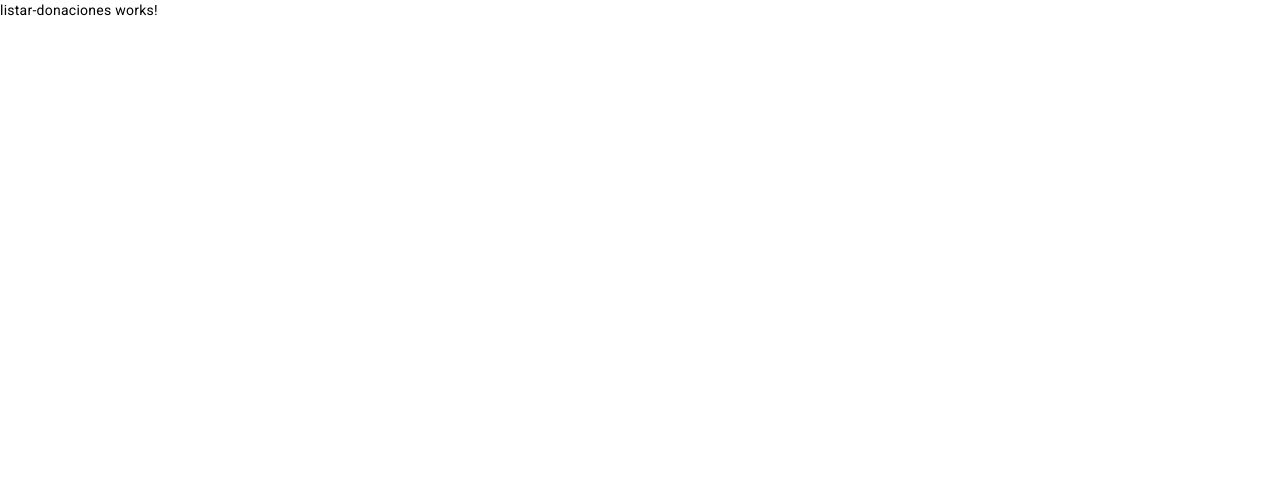
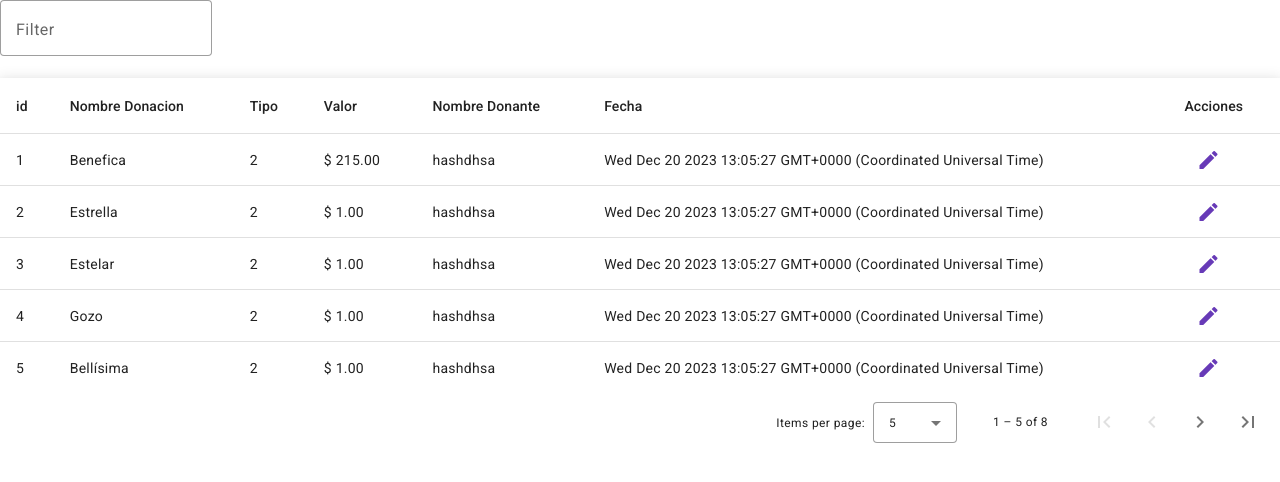
Before and after one commit to fundacion-ama-org/ama-platform-frontend, an Angular app: page /donaciones/listarDonaciones in a window 1280 px wide. Shown: the top 482 px of the page. Built offline with nearby package versions, Linux system fonts and the light colour scheme.

Commit message:
consultar & modificar

```diff
--- a/src/app/modules/donaciones/donaciones-routing.module.ts
+++ b/src/app/modules/donaciones/donaciones-routing.module.ts
@@ -13,6 +13,10 @@ const routes: Routes = [
     component: AddDonacionComponent
   },
   {
+    path: 'editarDonaciones/:id',
+    component: AddDonacionComponent
+  },
+  {
     path: '**',
     redirectTo: 'listarDonaciones'
   }
--- a/src/app/modules/donaciones/interfaces/interfaces.ts
+++ b/src/app/modules/donaciones/interfaces/interfaces.ts
@@ -1,5 +1,6 @@
 export interface Donacion {
-  nDonaicon: string;
+  id?: number;
+  nDonacion: string;
   tipo: string;
   valor: number;
   nDonante: string;
--- a/src/app/modules/donaciones/pages/add-donacion/add-donacion.component.html
+++ b/src/app/modules/donaciones/pages/add-donacion/add-donacion.component.html
@@ -1,10 +1,9 @@
 <div class="form-add">
-
 
   <div class="form-inputs">
 
     <div>
-      <h2>Realizar Donación</h2>
+      <h2>{{ (donacion.id) ? 'Editar' : 'Realizar' }} Donación</h2>
     </div>
 
     <form [formGroup]="myForm" (ngSubmit)="onSave()" autocomplete="off">
@@ -56,7 +55,7 @@
 
       <div>
         <button type="reset" class="botones-form" mat-raised-button (click)="cancelar()" color="warn">Cancelar</button>
-        <button type="submit" class="botones-form" mat-raised-button color="primary">Aceptar</button>
+        <button type="submit" class="botones-form" mat-raised-button color="primary">{{ (donacion.id) ? 'Actualizar' : 'Guardar' }}</button>
       </div>
 
     </form>
--- a/src/app/modules/donaciones/pages/add-donacion/add-donacion.component.ts
+++ b/src/app/modules/donaciones/pages/add-donacion/add-donacion.component.ts
@@ -3,6 +3,8 @@ import { MatSnackBar } from '@angular/material/snack-bar';
 import { FormBuilder, FormGroup, FormGroupDirective, Validators } from '@angular/forms';
 import { DonacionesService } from '../../services/donaciones.service';
 import { Donacion } from '../../interfaces/interfaces';
+import { ActivatedRoute, Router } from '@angular/router';
+import { Observable, switchMap } from 'rxjs';
 
 interface Options {
   value: string;
@@ -15,6 +17,14 @@ interface Options {
   styleUrl: './add-donacion.component.scss'
 })
 export class AddDonacionComponent {
+
+  donacion: Donacion = {
+    nDonacion: '',
+    tipo: '',
+    valor: 0,
+    nDonante: '',
+    fecha: new Date()
+  };
 
   @ViewChild(FormGroupDirective)
   formDirective!: FormGroupDirective;
@@ -30,8 +40,27 @@ export class AddDonacionComponent {
   constructor(
     private fb: FormBuilder,
     private _snackBar: MatSnackBar,
-    private donacionesService: DonacionesService
+    private _donacionesService: DonacionesService,
+    private activatedRoute: ActivatedRoute,
+    private router: Router
   ) {}
+
+  ngOnInit(): void {
+
+    if( !this.router.url.includes('editarDonaciones') )
+    return
+
+    const donacionId = Number(this.activatedRoute.snapshot.paramMap.get('id'));
+    this.donacion = this._donacionesService.getDonacionXId(donacionId);
+
+    this.myForm.setValue({
+      nDonacion: this.donacion.nDonacion,
+      tipo: this.donacion.tipo,
+      valor: this.donacion.valor,
+      nDonante: this.donacion.nDonante,
+      fecha: this.donacion.fecha
+    })
+  }
 
   options: Options[] = [
     {value: '1', descrip: 'Tipo 1'},
@@ -39,26 +68,22 @@ export class AddDonacionComponent {
     {value: '3', descrip: 'Tipo 3'}
   ];
 
-  donacion: Donacion= {
-    nDonaicon: "",
-    tipo: "",
-    valor: 0,
-    nDonante: "",
-    fecha: new Date()
-  };
-
   onSave() {
 
     if ( this.myForm.invalid ) {
       return;
     }
 
-    this.donacion = this.myForm.value;
+    if ( this.donacion.id ) {
+      //Actualizar
+      return
+    } else {
+      //Crear
+      this._donacionesService.putDonacion(this.myForm.value as Donacion);
+      this.formDirective.resetForm();
+      this.aceptar();
+    }
 
-    this.donacionesService.putDonacion(this.donacion);
-
-    this.formDirective.resetForm();
-    this.aceptar();
   }
 
   aceptar() {
--- a/src/app/modules/donaciones/pages/listar-donaciones/listar-donaciones.component.html
+++ b/src/app/modules/donaciones/pages/listar-donaciones/listar-donaciones.component.html
@@ -1 +1,61 @@
-<p>listar-donaciones works!</p>
+<mat-form-field appearance="outline">
+  <mat-label>Filter</mat-label>
+  <input matInput (keyup)="applyFilter($event)" placeholder="Nombre Donacion" #input>
+</mat-form-field>
+
+<table mat-table [dataSource]="dataSource" class="mat-elevation-z8">
+
+  <ng-container matColumnDef="id">
+    <th mat-header-cell *matHeaderCellDef> id </th>
+    <td mat-cell *matCellDef="let donacion"> {{donacion.id}} </td>
+  </ng-container>
+
+  <ng-container matColumnDef="nDonacion">
+    <th mat-header-cell *matHeaderCellDef> Nombre Donacion </th>
+    <td mat-cell *matCellDef="let donacion"> {{donacion.nDonacion}} </td>
+  </ng-container>
+
+  <ng-container matColumnDef="tipo">
+    <th mat-header-cell *matHeaderCellDef> Tipo </th>
+    <td mat-cell *matCellDef="let donacion"> {{donacion.tipo}} </td>
+  </ng-container>
+
+  <ng-container matColumnDef="valor">
+    <th mat-header-cell *matHeaderCellDef> Valor </th>
+    <td mat-cell *matCellDef="let donacion">$ {{donacion.valor | number: '1.2'}} </td>
+  </ng-container>
+
+  <ng-container matColumnDef="nDonante">
+    <th mat-header-cell *matHeaderCellDef> Nombre Donante </th>
+    <td mat-cell *matCellDef="let donacion"> {{donacion.nDonante}} </td>
+  </ng-container>
+
+  <ng-container matColumnDef="fecha">
+    <th mat-header-cell *matHeaderCellDef> Fecha </th>
+    <td mat-cell *matCellDef="let donacion"> {{donacion.fecha}} </td>
+  </ng-container>
+
+  <ng-container matColumnDef="acciones">
+    <th mat-header-cell *matHeaderCellDef> Acciones </th>
+    <td mat-cell *matCellDef="let donacion">
+      <button
+        [routerLink]="['/donaciones/editarDonaciones', donacion.id ]"
+        mat-icon-button
+        color="primary">
+          <mat-icon>edit</mat-icon>
+      </button>
+    </td>
+  </ng-container>
+
+  <tr mat-header-row *matHeaderRowDef="displayedColumns"></tr>
+  <tr mat-row *matRowDef="let row; columns: displayedColumns;"></tr>
+
+  <tr class="mat-row" *matNoDataRow>
+    <td class="mat-cell" colspan="4">No data matching the filter "{{input.value}}"</td>
+  </tr>
+
+</table>
+<mat-paginator [pageSizeOptions]="[5, 10, 20]"
+  showFirstLastButtons
+  aria-label="Seleccione la página de donaciones">
+</mat-paginator>
--- a/src/app/modules/donaciones/pages/listar-donaciones/listar-donaciones.component.ts
+++ b/src/app/modules/donaciones/pages/listar-donaciones/listar-donaciones.component.ts
@@ -1,4 +1,8 @@
-import { Component } from '@angular/core';
+import { Component, ViewChild } from '@angular/core';
+import { DonacionesService } from '../../services/donaciones.service';
+import { MatTableDataSource } from '@angular/material/table';
+import { Donacion } from '../../interfaces/interfaces';
+import { MatPaginator } from '@angular/material/paginator';
 
 @Component({
   selector: 'app-listar-donaciones',
@@ -7,4 +11,22 @@ import { Component } from '@angular/core';
 })
 export class ListarDonacionesComponent {
 
+  @ViewChild(MatPaginator) paginator!: MatPaginator;
+
+  ngAfterViewInit() {
+    this.dataSource.paginator = this.paginator;
+  }
+
+  constructor(
+    private _donacionesService: DonacionesService
+  ) {}
+
+  displayedColumns: string[] = [ 'id', 'nDonacion', 'tipo', 'valor', 'nDonante', 'fecha', 'acciones' ];
+  dataSource = new MatTableDataSource<Donacion>(this._donacionesService.getDonaciones());
+
+  applyFilter(event: Event) {
+    const filterValue = (event.target as HTMLInputElement).value;
+    this.dataSource.filter = filterValue.trim().toLowerCase();
+  }
+
 }
--- a/src/app/modules/donaciones/services/donaciones.service.ts
+++ b/src/app/modules/donaciones/services/donaciones.service.ts
@@ -7,7 +7,72 @@ import { Observable } from 'rxjs';
 })
 export class DonacionesService {
 
-  donaciones: Donacion[] = [];
+  donaciones: Donacion[] = [
+    {
+      id: 1,
+      nDonacion: 'Benefica',
+      tipo: '2',
+      valor: 215,
+      nDonante: 'hashdhsa',
+      fecha: new Date()
+    },
+    {
+      id: 2,
+      nDonacion: 'Estrella',
+      tipo: '2',
+      valor: 1,
+      nDonante: 'hashdhsa',
+      fecha: new Date()
+    },
+    {
+      id: 3,
+      nDonacion: 'Estelar',
+      tipo: '2',
+      valor: 1,
+      nDonante: 'hashdhsa',
+      fecha: new Date()
+    },
+    {
+      id: 4,
+      nDonacion: 'Gozo',
+      tipo: '2',
+      valor: 1,
+      nDonante: 'hashdhsa',
+      fecha: new Date()
+    },
+    {
+      id: 5,
+      nDonacion: 'Bellísima',
+      tipo: '2',
+      valor: 1,
+      nDonante: 'hashdhsa',
+      fecha: new Date()
+    },
+    {
+      id: 6,
+      nDonacion: 'Excelente',
+      tipo: '2',
+      valor: 1,
+      nDonante: 'hashdhsa',
+      fecha: new Date()
+    },
+    {
+      id: 7,
+      nDonacion: 'Magnífica',
+      tipo: '2',
+      valor: 1,
+      nDonante: 'hashdhsa',
+      fecha: new Date()
+    },
+    {
+      id: 8,
+      nDonacion: 'Gran Donacion',
+      tipo: '2',
+      valor: 1,
+      nDonante: 'hashdhsa',
+      fecha: new Date()
+    }
+  ];
 
   constructor() { }
 
@@ -15,4 +80,16 @@ export class DonacionesService {
     this.donaciones.push(donacion);
     console.log(this.donaciones);
   }
+
+  getDonaciones() {
+    return [...this.donaciones];
+  }
+
+  getDonacionXId(id: number): Donacion {
+    return this.donaciones.find( (donacion) => donacion.id === id ) as Donacion;
+  }
+
+  actualizarDonacion( donacion: Donacion) {
+    return
+  }
 }
```
Also changed, not shown: src/app/modules/material/material.module.ts (+7 -2 lines).
